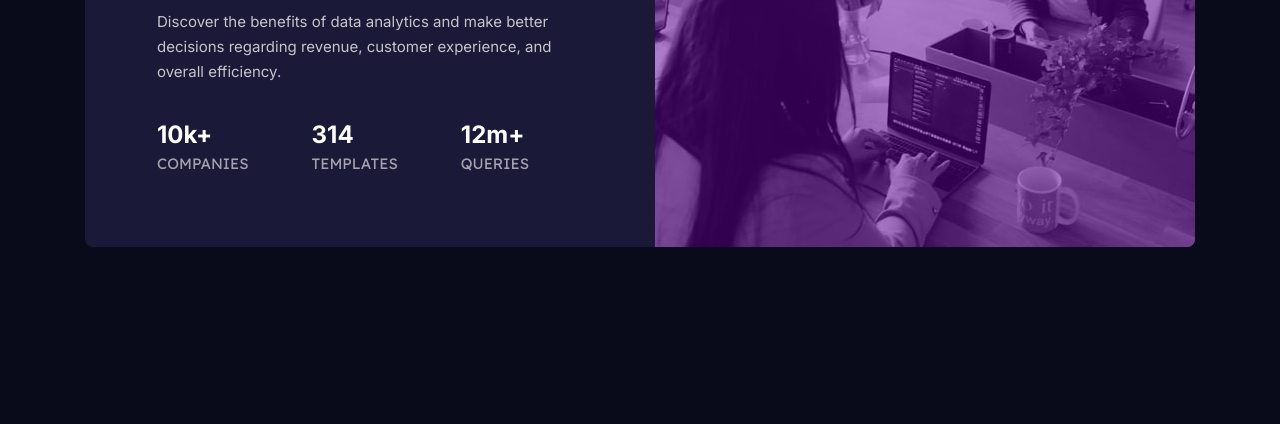
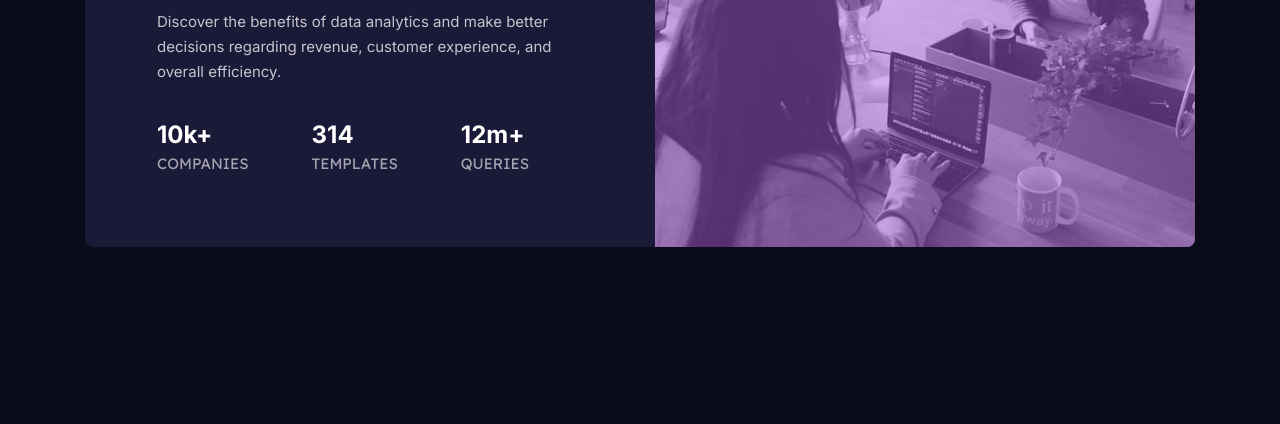
Before and after one commit to hadysane/Stats-preview-card-component, a plain HTML site: page index.html in a window 1280 px wide. Shown: the part 376-800 px from the top of the page. Drawn offline with Linux system fonts and the light colour scheme.

Commit message:
desktop finish

```diff
--- a/style.css
+++ b/style.css
@@ -22,8 +22,6 @@ h1, h2{
     color: var(--white);
 }
 
-
-
 p{
     color: var(--main-p);
     font-size: 15px;
@@ -43,7 +41,6 @@ p{
     display: flex;
     height: 446px;
     width: 1110px;
-
     margin-left: auto;
     margin-right: auto;
 
@@ -83,15 +80,12 @@ p{
     font-weight: 700;
 }
 .hero{
-    background-color : #61009e;
     border-radius: 0px 8px 8px 0px;
+    background-color : var(--violet);
 }
 .hero img{
     border-radius: 0px 8px 8px 0px;
-    background-color : var(--violet);
     opacity: 0.5;
-
-
 }
 
 .attribution{
```
